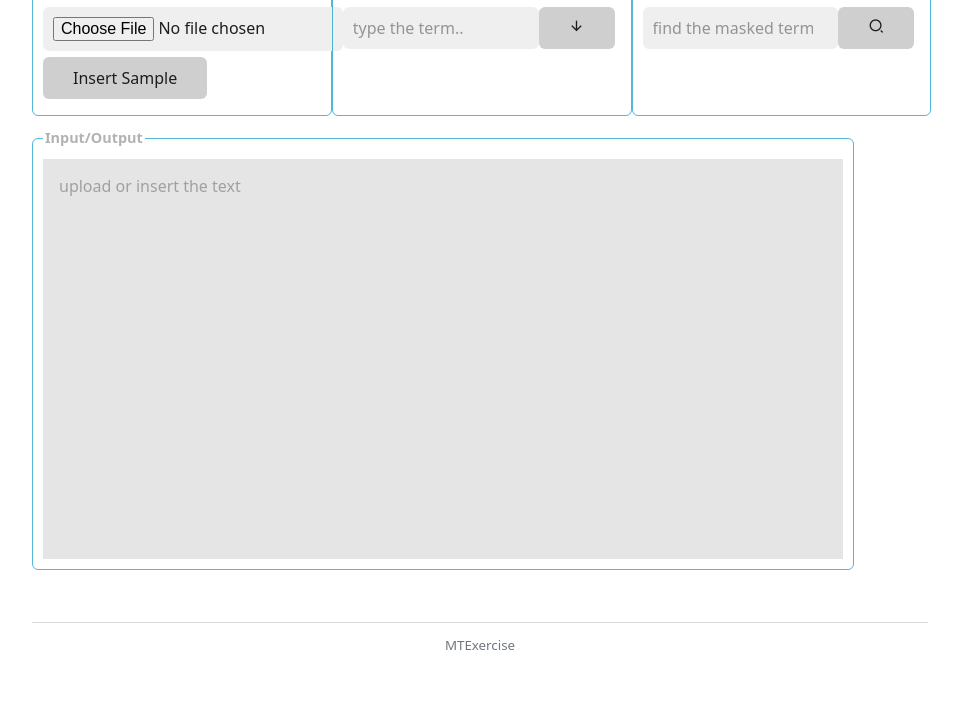
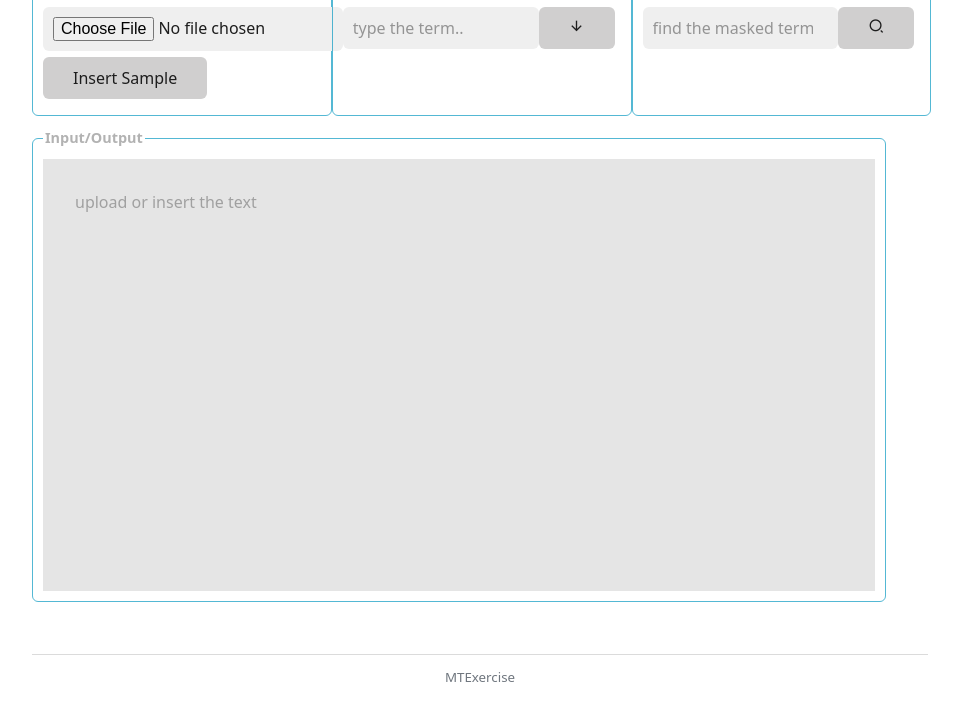
Before and after one commit to pasha1307/MTE-demo-mod, a website with bundled scripts: page index.html in a window 1280 px wide. Shown: the part 108-815 px from the top of the page, without its empty margins (160-1122 px from the left). Built offline with nearby package versions, Linux system fonts and the light colour scheme.

Commit message:
padding is added to the TextOutput

```diff
--- a/style.css
+++ b/style.css
@@ -40,12 +40,12 @@ footer {
 }
 
 .app-section-output #outputDiv {
-    width: 100%;
     min-width: 800px;
     margin: auto;
     background-color: rgba(0, 0, 0, .1);
     overflow-y: auto;
     min-height: 400px;
+    padding: 1rem;
 }
 
 .app-section-output #outputDiv p {
```
